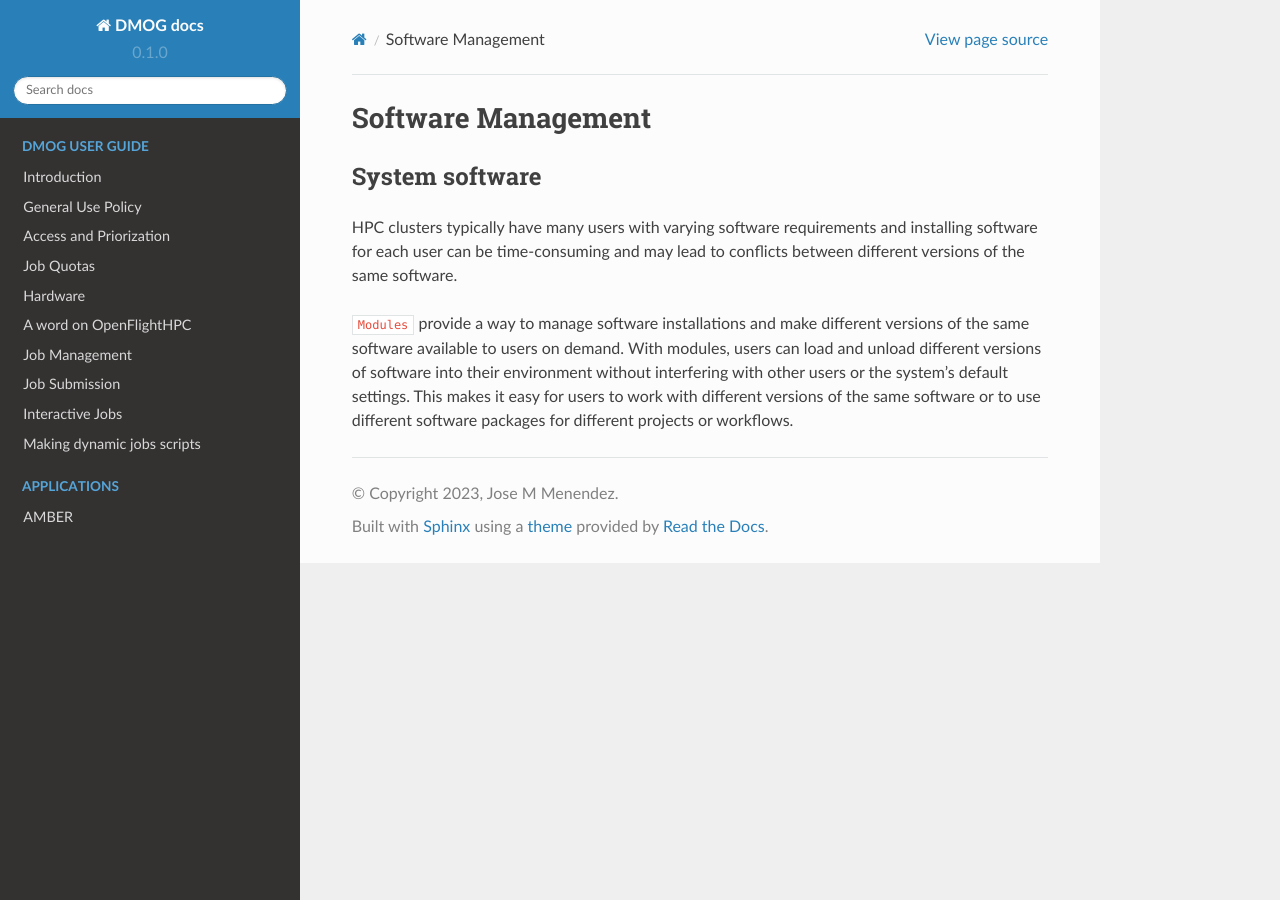
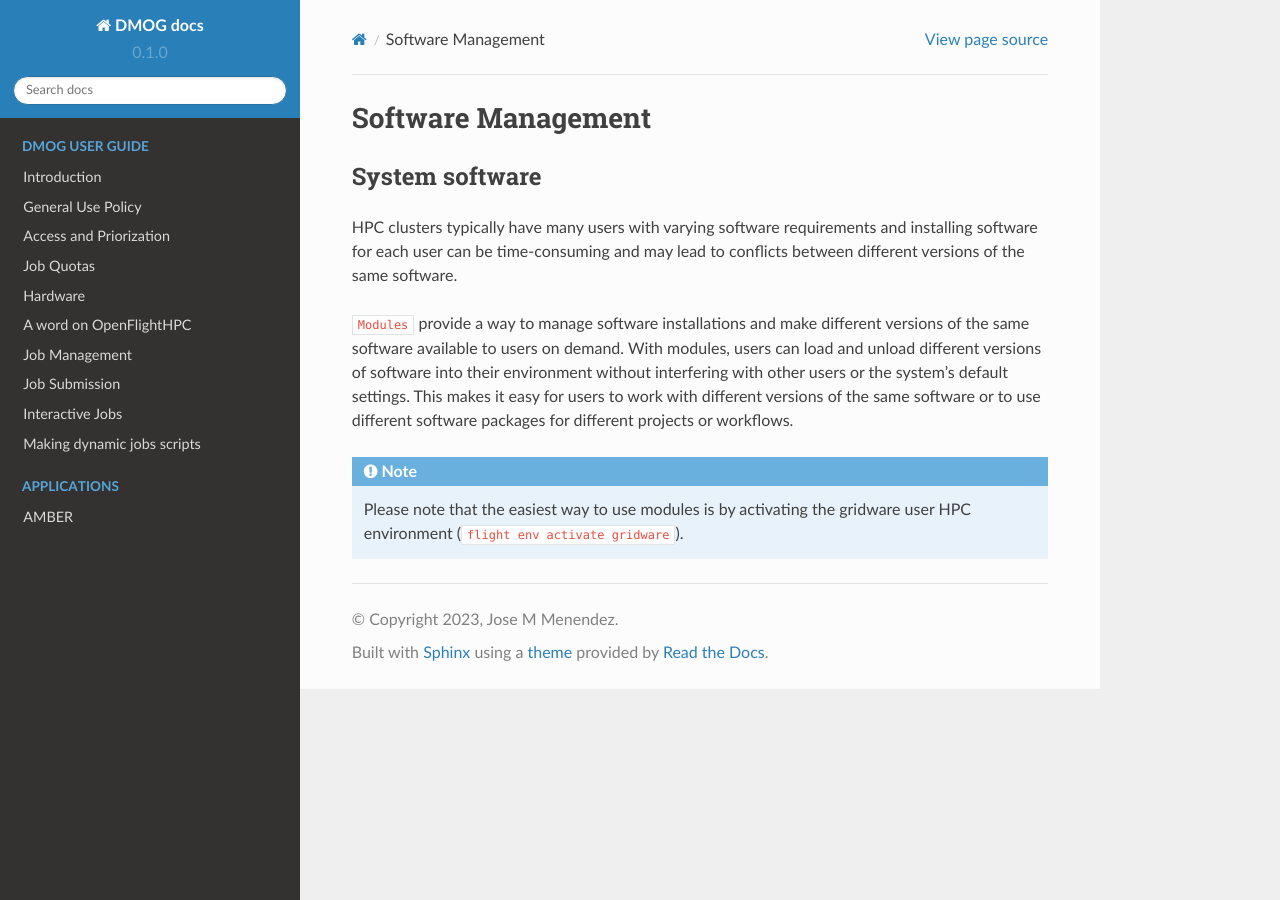
Before and after one commit to jm130/dmogdocs, a Sphinx documentation site: the page built from docs/source/user/softwaremanagement.rst, in a window 1280 px wide. Built offline with Sphinx 7.4.7 and the Read the Docs theme 2.0.0, drawn with Linux system fonts in a browser that asks for light colours.

Commit message:
Update softwaremanagement.rst

```diff
--- a/docs/source/user/softwaremanagement.rst
+++ b/docs/source/user/softwaremanagement.rst
@@ -12,3 +12,8 @@ software available to users on demand. With modules, users can load and unload d
 software into their environment without interfering with other users or the system's default settings.
 This makes it easy for users to work with different versions of the same software or to use different
 software packages for different projects or workflows.
+
+.. note::
+
+   Please note that the easiest way to use modules is by activating the gridware user HPC
+   environment (``flight env activate gridware``).
```
